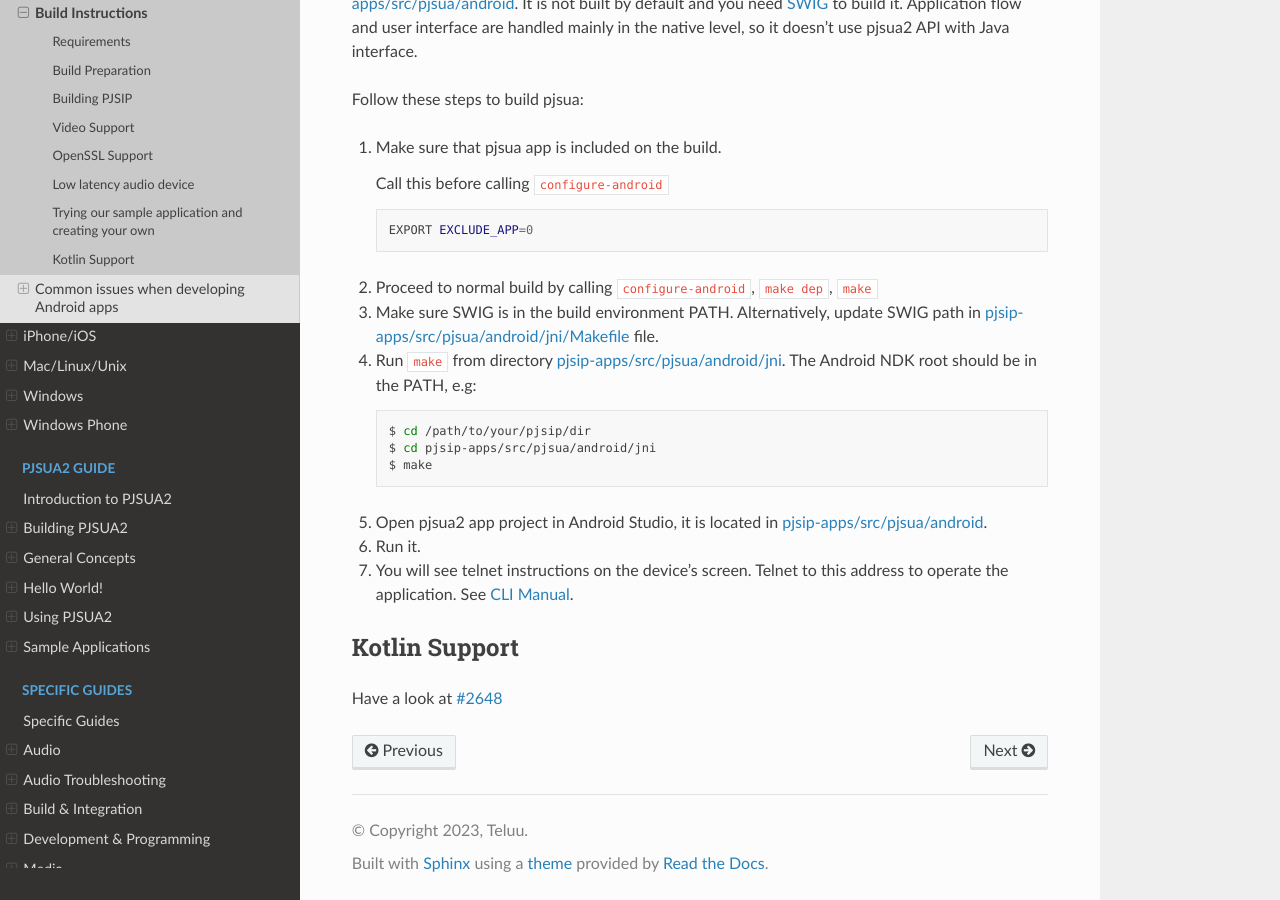
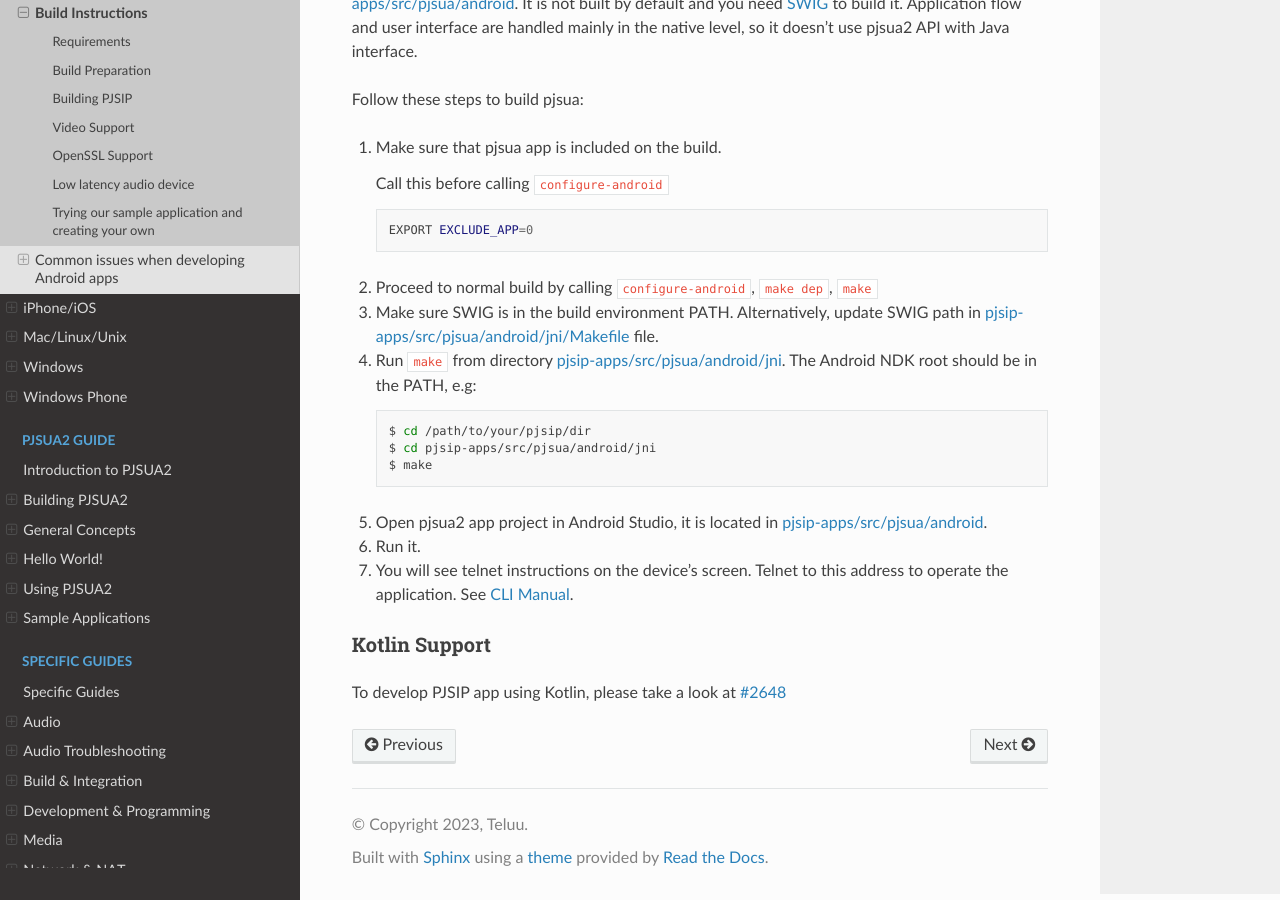
Before and after one commit to pjsip/pjproject_docs, a Sphinx documentation site: the page built from docs/source/get-started/android/build_instructions.rst, in a window 1280 px wide and 900 px high, scrolled down 8029 px. Built offline with Sphinx 7.4.7 and the Read the Docs theme 3.1.0, drawn with Linux system fonts in a browser that asks for light colours; the version number could not be read and is left out.

Commit message:
Update build_instructions.rst

```diff
--- a/docs/source/get-started/android/build_instructions.rst
+++ b/docs/source/get-started/android/build_instructions.rst
@@ -429,7 +429,7 @@ Follow these steps to build pjsua:
    address to operate the application. See
    :doc:`CLI Manual </specific-guides/other/cli_cmd>`.
 
+
 Kotlin Support
---------------
-
-Have a look at :pr:`2648`
+^^^^^^^^^^^^^^
+To develop PJSIP app using Kotlin, please take a look at :pr:`2648`
```
